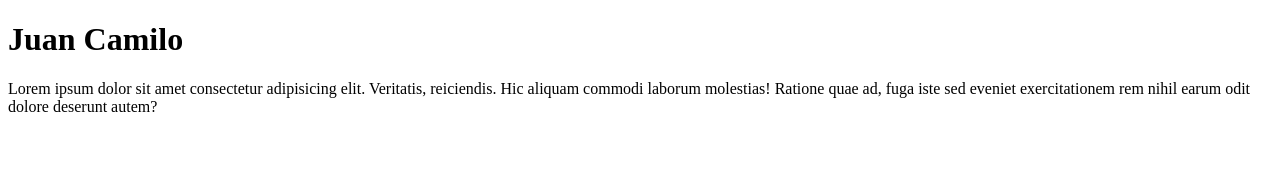
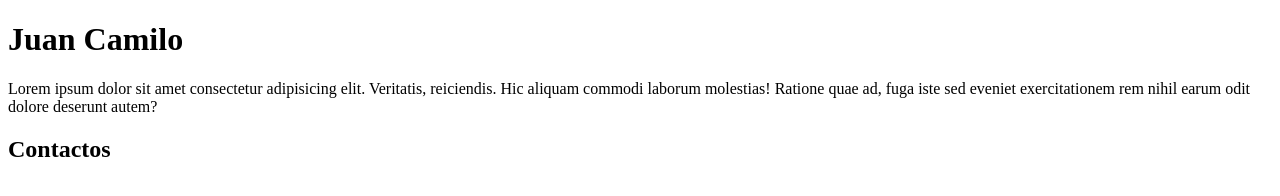
Before and after one commit to JuanCamiloPro/primerProyecto, a plain HTML site: page index.html in a window 1280 px wide. Drawn offline with Linux system fonts and the light colour scheme.

Commit message:
Se agrega Footer

```diff
--- a/index.html
+++ b/index.html
@@ -13,5 +13,8 @@
             Lorem ipsum dolor sit amet consectetur adipisicing elit. Veritatis, reiciendis. Hic aliquam commodi laborum molestias! Ratione quae ad, fuga iste sed eveniet exercitationem rem nihil earum odit dolore deserunt autem?
         </p>
     </header>
+    <footer>
+        <h2>Contactos</h2>
+    </footer>
 </body>
 </html>
```
Also changed, not shown: estilos.css (added).
